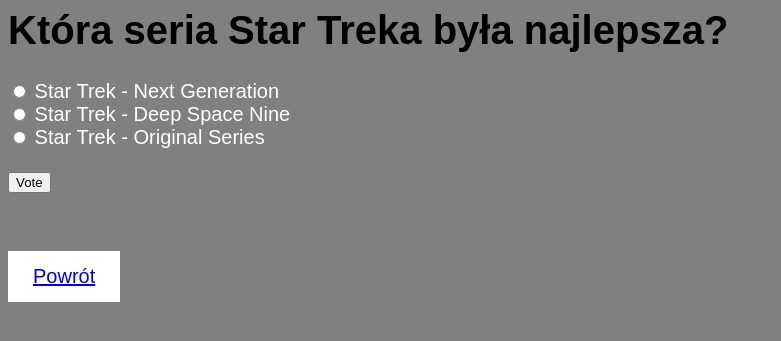
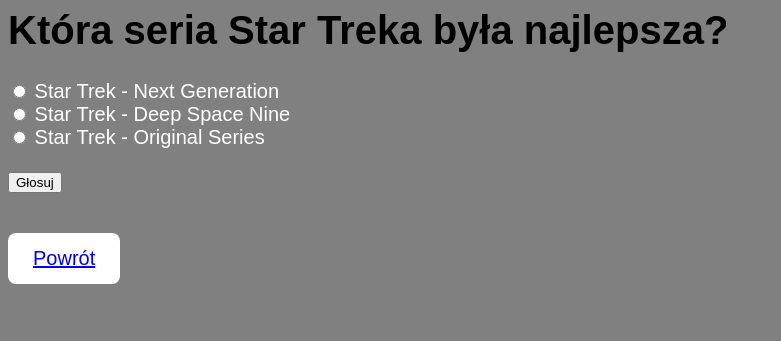
Before and after one commit to Sonny-skyez/Polls_Django_2.1, a Django app: page /polls/4/ in a window 1280 px wide. Shown: the top 341 px of the page, without its empty margins (0-781 px from the left). Run offline with Django 3.2, Linux system fonts and the light colour scheme; data comes from the database, SQL or seed files in the repository; both versions use the stored data as it was after the commit.

Commit message:
Another minor HTML and CSS changes in code.

```diff
--- a/polls/static/polls/style.css
+++ b/polls/static/polls/style.css
@@ -36,6 +36,7 @@ p {
   text-align: center;
   text-decoration: none;
   display: inline-block;
+  border-radius: 8px;
 }
 
 p1 {
@@ -47,4 +48,5 @@ p1 {
   text-align: center;
   text-decoration: none;
   display: inline-block;
+  border-radius: 8px;
 }
--- a/polls/templates/polls/detail.html
+++ b/polls/templates/polls/detail.html
@@ -15,7 +15,6 @@
 {% endfor %}
 
 <br>
-<input type="submit" value="Vote">
+<input type="submit" value="Głosuj">
 </form>
-<br>
 <p><a href="{% url 'polls:index' %}">Powrót</a></p>
```
Also changed, not shown: db.sqlite3.
